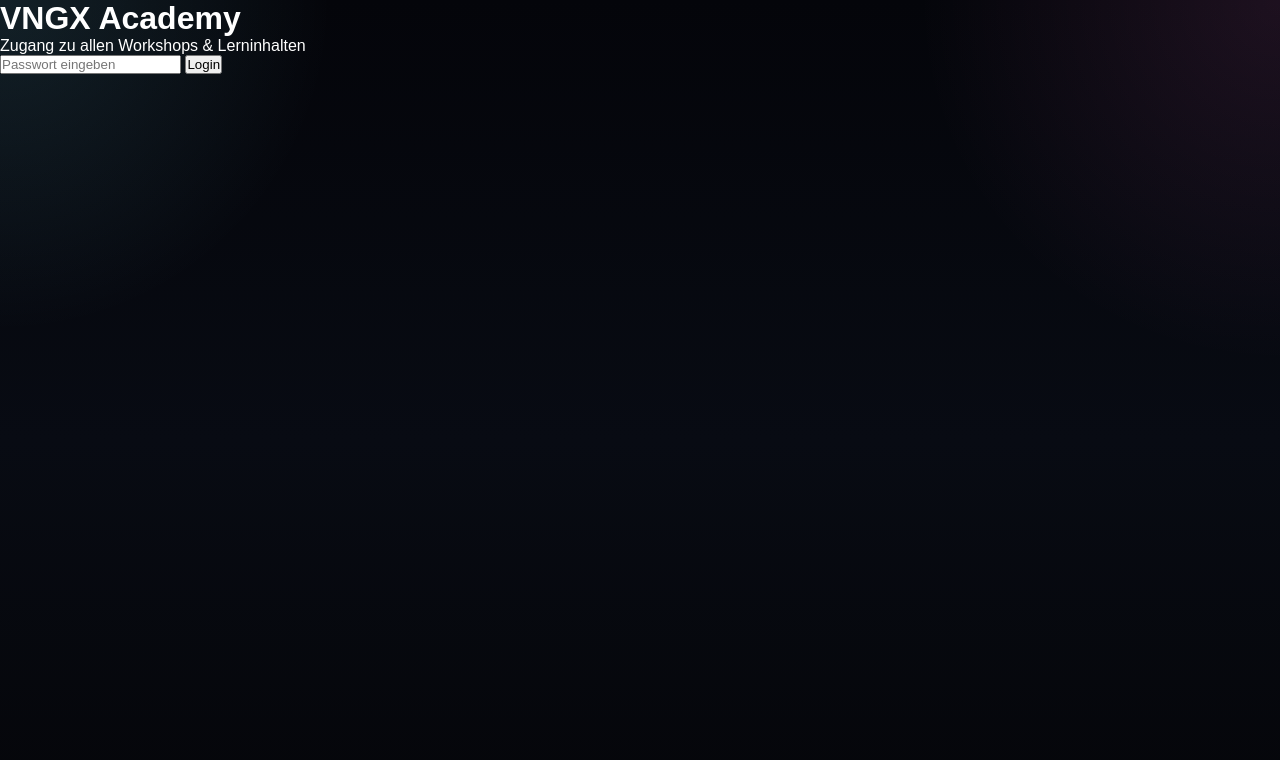
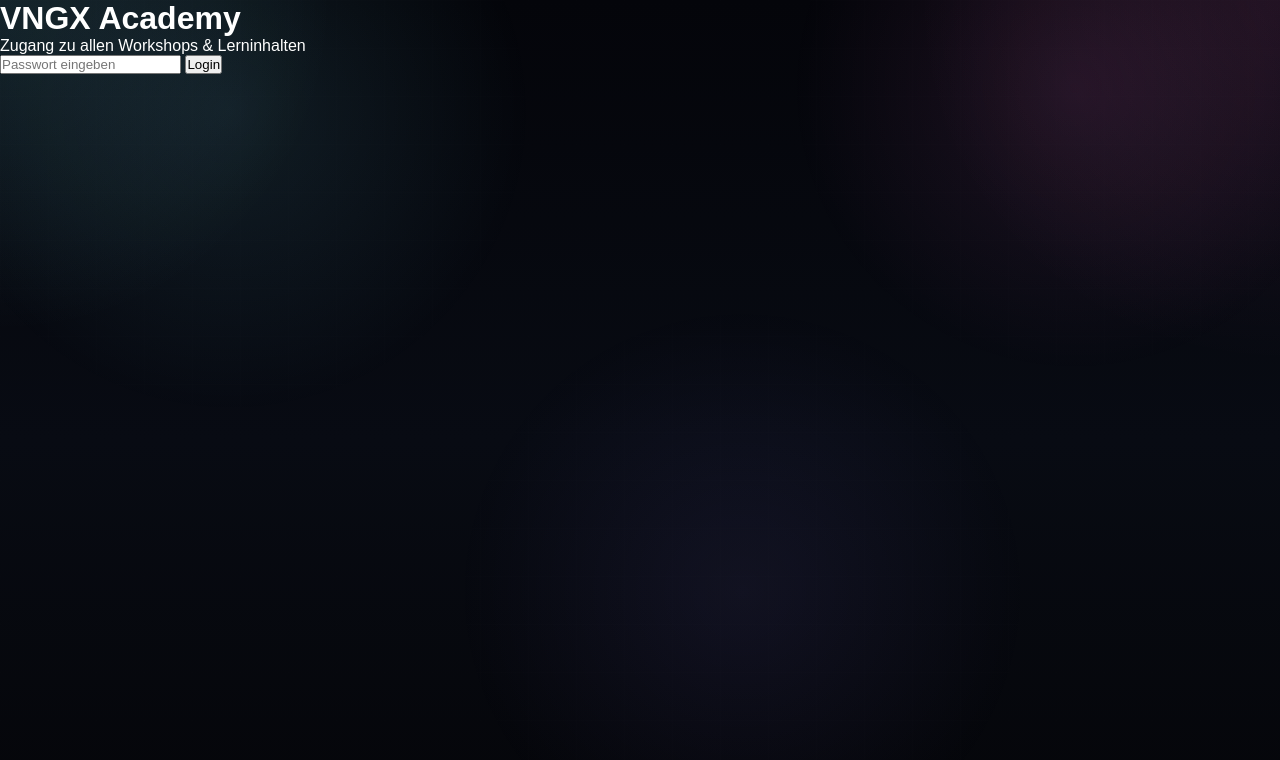
Before and after one commit to JayyVong/VNGX, a plain HTML site: page academy/academy-login.html in a window 1280 px wide. Drawn offline with Linux system fonts and the light colour scheme.

Commit message:
Update academy-login.html

```diff
--- a/academy/academy-login.html
+++ b/academy/academy-login.html
@@ -7,6 +7,8 @@
 </head>
 
 <body>
+<div class="grid-bg"></div>
+<div class="ambient"></div>
 
 <div class="login-box">
   <h1>VNGX Academy</h1>
```
